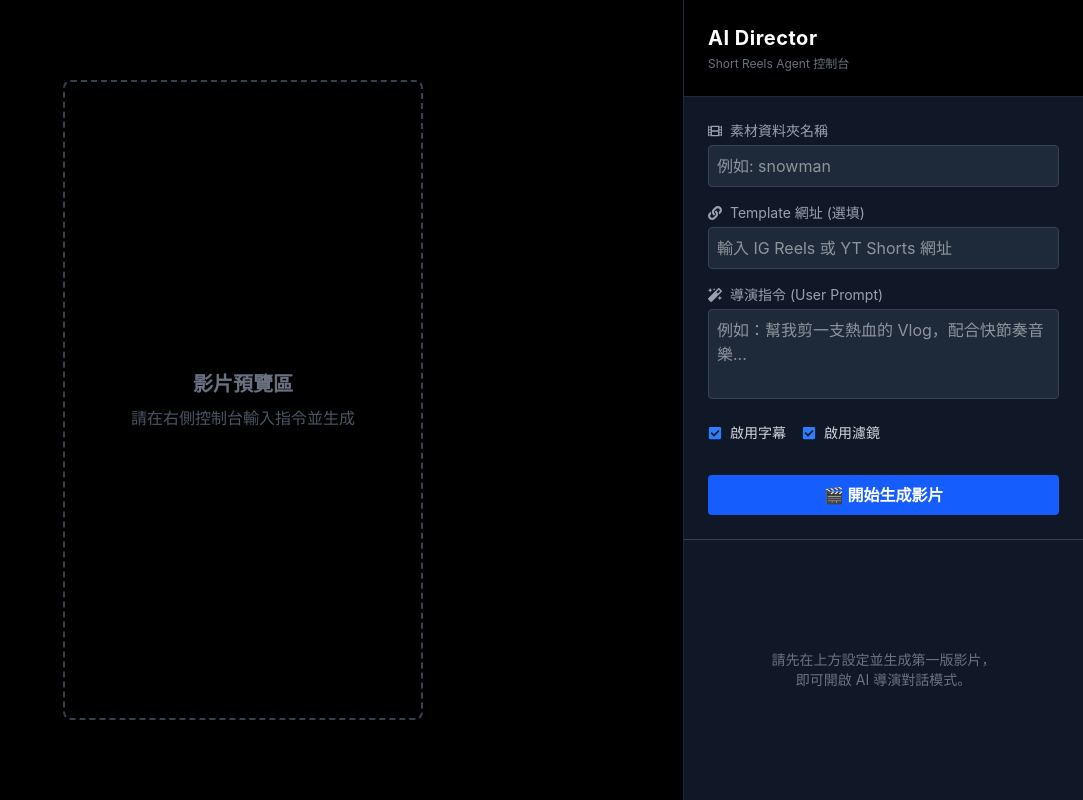
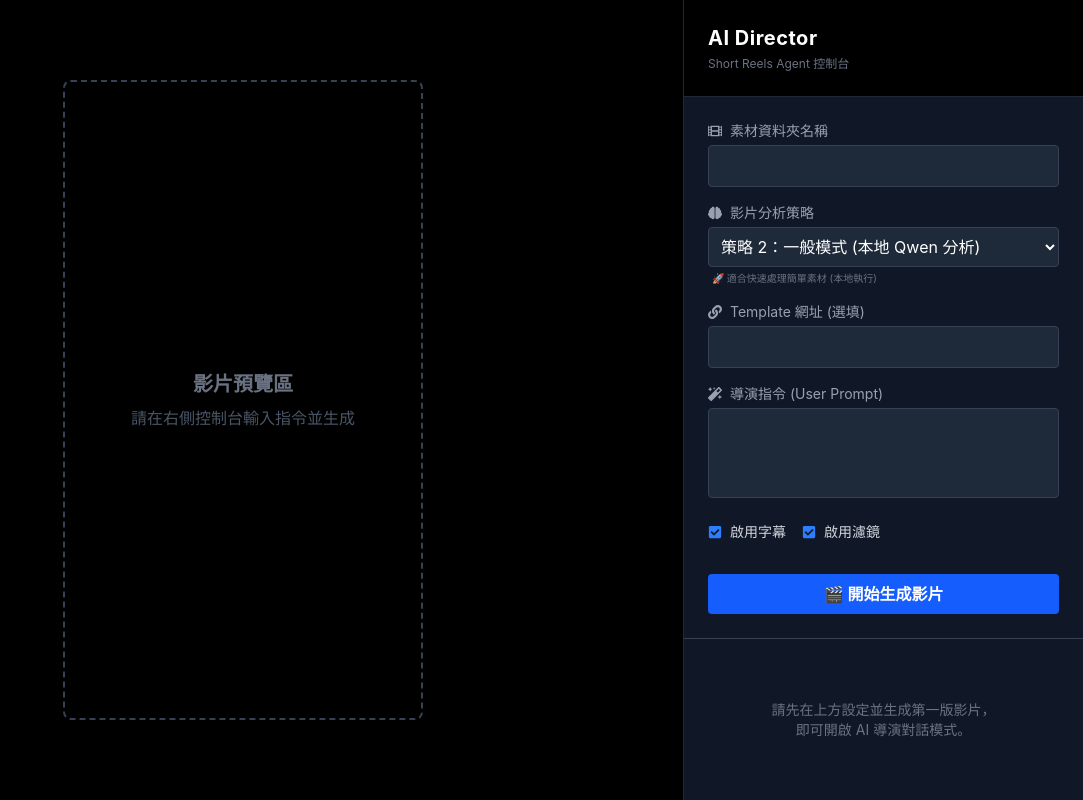
Before and after one commit to mjlee0826/ShortReelsAgent, a React app in the folder frontend/: page / in a window 1280 px wide. Shown: the whole page, without its empty margins (197-1280 px from the left). Built offline with nearby package versions, Linux system fonts and the light colour scheme; the HTML template or start-up script is replaced by a standard one.

Commit message:
debug message

```diff
--- a/frontend/src/components/RightPanel/SidebarForm.jsx
+++ b/frontend/src/components/RightPanel/SidebarForm.jsx
@@ -1,71 +1,85 @@
 import React from 'react';
 import useBlueprintStore from '../../store/useBlueprintStore';
-import { FaFilm, FaLink, FaMagic, FaCheckSquare, FaRegSquare } from 'react-icons/fa';
+// 新增 FaBrain 圖示
+import { FaFilm, FaLink, FaMagic, FaCheckSquare, FaRegSquare, FaBrain } from 'react-icons/fa';
 
 export default function SidebarForm() {
-  // 從 Zustand 取出狀態與更新方法
   const {
     assetFolderName, userPrompt, templateSource,
-    enableSubtitles, enableFilters, isProcessing,
-    updateForm, submitPrompt
+    enableSubtitles, enableFilters, videoStrategy, // 取得 strategy
+    isProcessing, updateForm, submitPrompt
   } = useBlueprintStore();
 
-  // 處理表單送出
   const handleSubmit = (e) => {
     e.preventDefault();
     if (!assetFolderName || !userPrompt) {
       alert('請填寫資料夾名稱與剪輯指令！');
       return;
     }
-    submitPrompt(false); // false 代表這是「首次生成」，不是微調
+    submitPrompt(false);
   };
 
   return (
     <form onSubmit={handleSubmit} className="flex flex-col gap-4 p-6 border-b border-gray-700 bg-gray-900">
 
-      {/* 1. 資料夾名稱輸入 */}
+      {/* 1. 素材資料夾 */}
       <div className="flex flex-col gap-1">
         <label className="text-sm text-gray-400 flex items-center gap-2">
           <FaFilm /> 素材資料夾名稱
         </label>
         <input
           type="text"
-          placeholder="例如: snowman"
           value={assetFolderName}
           onChange={(e) => updateForm('assetFolderName', e.target.value)}
           className="bg-gray-800 text-white p-2 rounded border border-gray-700 focus:border-blue-500 focus:outline-none"
         />
       </div>
 
-      {/* 2. Template 輸入 */}
+      {/* 2. 影片處理策略 (新增的下拉選單) */}
+      <div className="flex flex-col gap-1">
+        <label className="text-sm text-gray-400 flex items-center gap-2">
+          <FaBrain /> 影片分析策略
+        </label>
+        <select
+          value={videoStrategy}
+          onChange={(e) => updateForm('videoStrategy', e.target.value)}
+          className="bg-gray-800 text-white p-2 rounded border border-gray-700 focus:border-blue-500 focus:outline-none cursor-pointer"
+        >
+          <option value="2">策略 2：一般模式 (本地 Qwen 分析)</option>
+          <option value="1">策略 1：Complex 模式 (Gemini 深度索引)</option>
+        </select>
+        <p className="text-[10px] text-gray-500 px-1">
+          {videoStrategy === '1' ? '✨ 適合包含重要動作或對話的長影片 (消耗 API 額度)' : '🚀 適合快速處理簡單素材 (本地執行)'}
+        </p>
+      </div>
+
+      {/* 3. Template 網址 */}
       <div className="flex flex-col gap-1">
         <label className="text-sm text-gray-400 flex items-center gap-2">
           <FaLink /> Template 網址 (選填)
         </label>
         <input
           type="text"
-          placeholder="輸入 IG Reels 或 YT Shorts 網址"
           value={templateSource}
           onChange={(e) => updateForm('templateSource', e.target.value)}
           className="bg-gray-800 text-white p-2 rounded border border-gray-700 focus:border-blue-500 focus:outline-none"
         />
       </div>
 
-      {/* 3. 剪輯指令 (User Prompt) */}
+      {/* 4. 導演指令 */}
       <div className="flex flex-col gap-1">
         <label className="text-sm text-gray-400 flex items-center gap-2">
           <FaMagic /> 導演指令 (User Prompt)
         </label>
         <textarea
           rows="3"
-          placeholder="例如：幫我剪一支熱血的 Vlog，配合快節奏音樂..."
           value={userPrompt}
           onChange={(e) => updateForm('userPrompt', e.target.value)}
           className="bg-gray-800 text-white p-2 rounded border border-gray-700 focus:border-blue-500 focus:outline-none resize-none"
         />
       </div>
 
-      {/* 4. 功能勾選框 (字幕與濾鏡) */}
+      {/* 5. 功能勾選 */}
       <div className="flex gap-4 mt-2">
         <button
           type="button"
@@ -83,7 +97,7 @@ export default function SidebarForm() {
         </button>
       </div>
 
-      {/* 5. 提交按鈕 */}
+      {/* 6. 提交按鈕 */}
       <button
         type="submit"
         disabled={isProcessing}
--- a/frontend/src/store/useBlueprintStore.js
+++ b/frontend/src/store/useBlueprintStore.js
@@ -2,38 +2,35 @@ import { create } from 'zustand';
 import { apiService } from '../services/api.service';
 
 const useBlueprintStore = create((set, get) => ({
-    // --- 表單與狀態 ---
+    // --- 1. 新增 videoStrategy 狀態 ---
     assetFolderName: '',
     userPrompt: '',
     templateSource: '',
     enableSubtitles: true,
     enableFilters: true,
+    videoStrategy: '2',    // 預設值為 '2' (全部一般影片)
 
-    // --- 產出結果 ---
-    blueprint: null,       // AI 產出的劇本 JSON
-    assetsRootUrl: '',     // 後端靜態檔案的路徑
-    isProcessing: false,   // 讀取狀態
+    blueprint: null,
+    assetsRootUrl: '',
+    isProcessing: false,
     errorMsg: '',
 
-    // --- 更新表單的方法 ---
     updateForm: (key, value) => set({ [key]: value }),
 
-    // --- 核心方法：發送指令給大腦 ---
     submitPrompt: async (isRefinement = false, refinementPrompt = "") => {
         set({ isProcessing: true, errorMsg: '' });
 
         try {
         const state = get();
 
-        // 組合 API 請求格式 (對齊 FastAPI 的 GenerateRequest)
+        // --- 2. 在 Payload 中加入 video_strategy ---
         const payload = {
             asset_folder_name: state.assetFolderName,
-            // 如果是微調，就用微調的 prompt；否則用原本表單的 prompt
             user_prompt: isRefinement ? refinementPrompt : state.userPrompt,
             template_source: state.templateSource || null,
             enable_subtitles: state.enableSubtitles,
             enable_filters: state.enableFilters,
-            // 如果是微調，把當前的劇本傳回去當作參考
+            video_strategy: state.videoStrategy, // 將前端選擇傳給後端
             previous_timeline: isRefinement && state.blueprint ? state.blueprint.timeline : null
         };
 
@@ -46,12 +43,12 @@ const useBlueprintStore = create((set, get) => ({
         });
 
         } catch (error) {
-            set({
-                errorMsg: '生成失敗，請檢查後端伺服器是否正常運作。' + error,
-                isProcessing: false
-            });
+        set({
+            errorMsg: '生成失敗，請檢查後端伺服器與 API Key。' + error,
+            isProcessing: false
+        });
         }
     }
-    }));
+}));
 
 export default useBlueprintStore;
```
